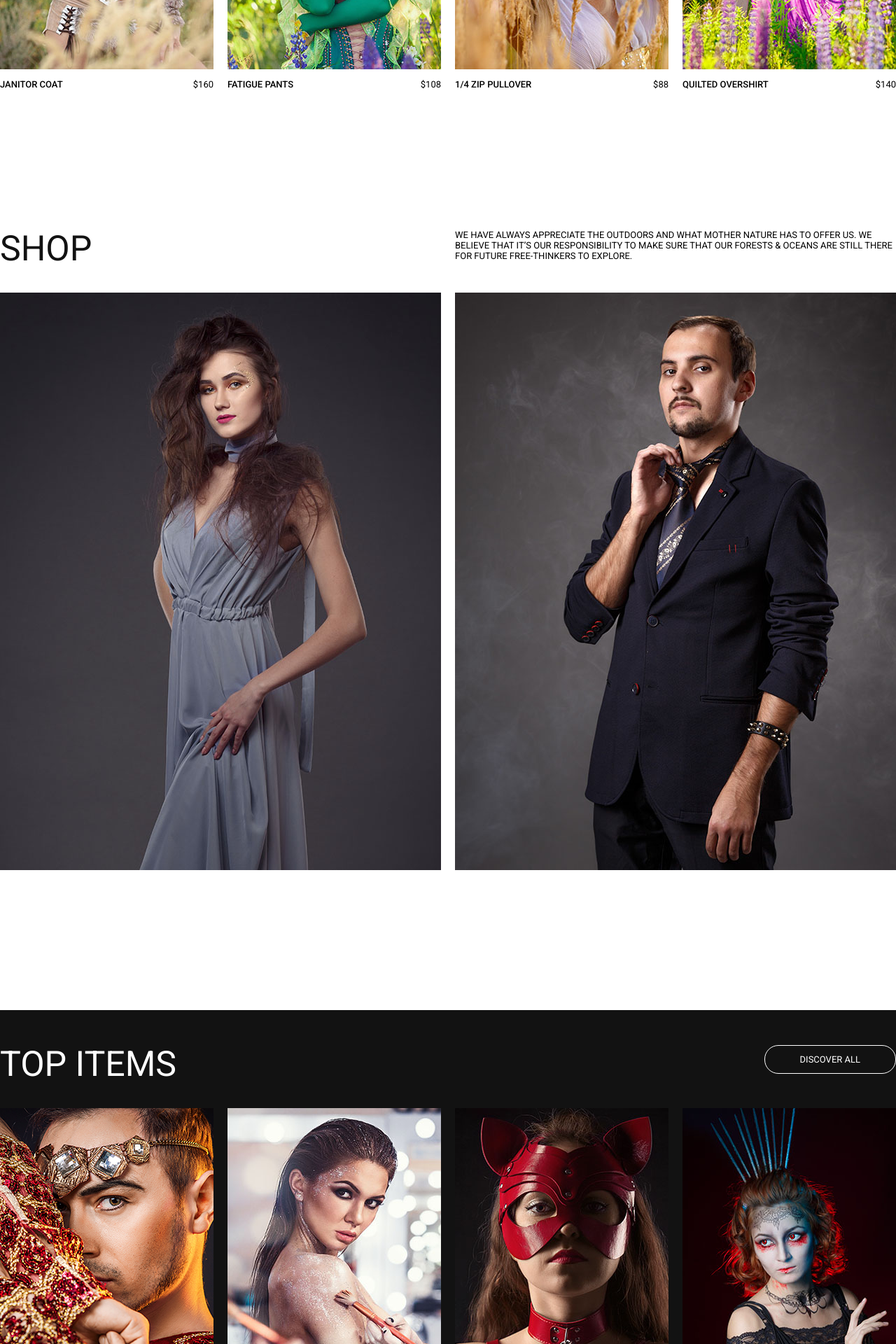
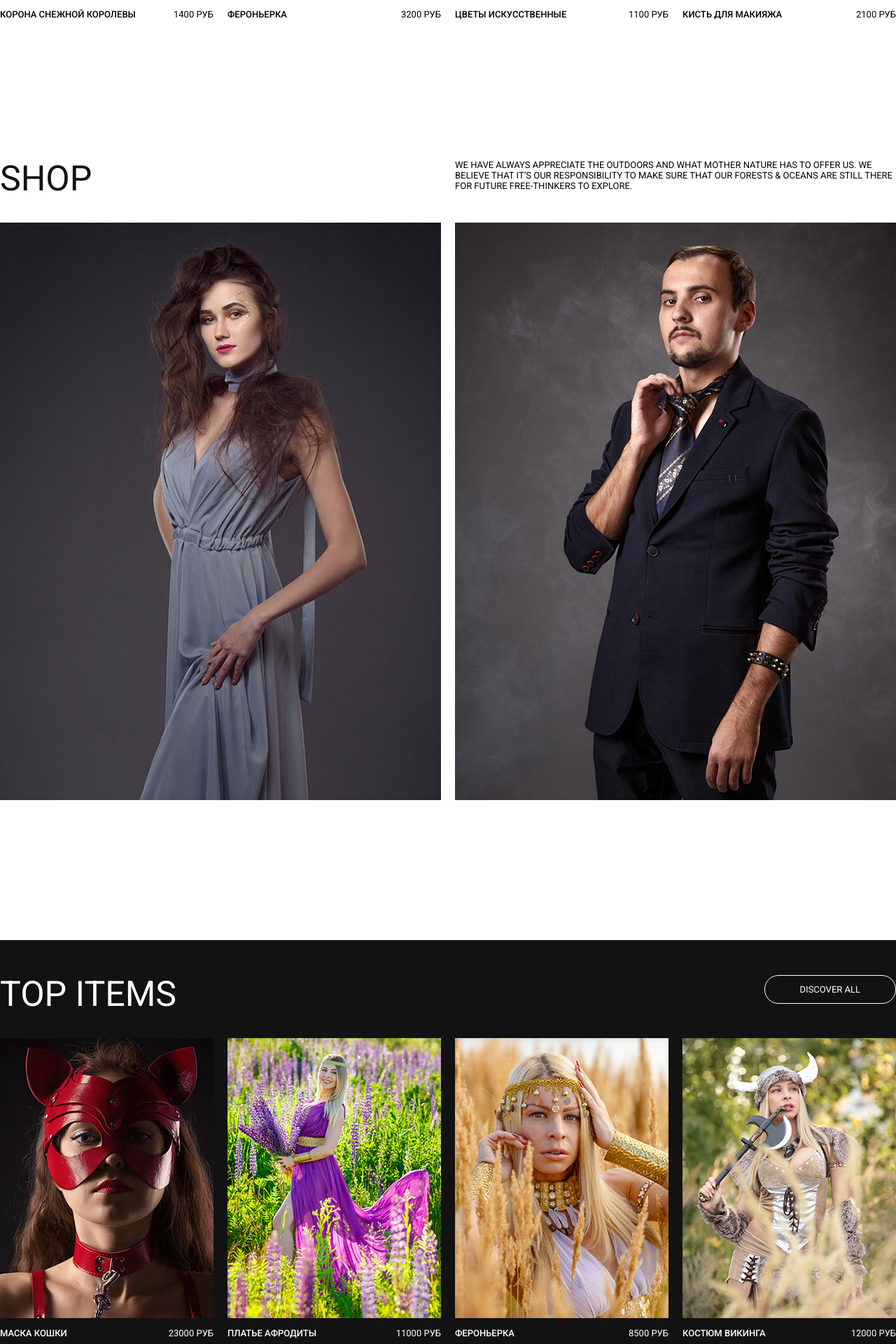
Before and after one commit to andreyinfinity/6_HW_emarket, a Django app: page / in a window 1280 px wide. Shown: the part 1391-3311 px from the top of the page at 70% size. Run offline with Django 4.2, Linux system fonts and the light colour scheme; data comes from the database, SQL or seed files in the repository.

Commit message:
6 задание *

```diff
--- a/catalog/models.py
+++ b/catalog/models.py
@@ -11,6 +11,7 @@ class Product(models.Model):
     price = models.IntegerField()
     date_create = models.DateTimeField(auto_now_add=True)
     date_modification = models.DateTimeField(auto_now=True)
+    viewed = models.IntegerField(default=1, verbose_name='количество просмотров')
 
     def __str__(self):
         return f'{self.name} ({self.description})\n{self.price}'
@@ -32,3 +33,18 @@ class Category(models.Model):
         verbose_name = 'Категория товаров'
         verbose_name_plural = 'Категории товаров'
         ordering = ('name',)
+
+
+class Contacts(models.Model):
+    name = models.CharField(max_length=200, verbose_name='название офиса')
+    address = models.CharField(max_length=200, verbose_name='адрес офиса')
+    phone = models.CharField(max_length=12, verbose_name='телефон')
+    email = models.EmailField(verbose_name='e-mail')
+
+    def __str__(self):
+        return f'{self.name}\n{self.address}'
+
+    class Meta:
+        verbose_name = 'Контакты'
+        verbose_name_plural = 'Контакты'
+        ordering = ('name',)
--- a/catalog/templates/catalog/contacts.html
+++ b/catalog/templates/contacts.html
@@ -34,6 +34,10 @@
 		</div>
 		<div class="grid-2 mt-5">
 			<div>
+				<div class="h2">{{ contacts.name }}</div>
+				<div class="text-2 py-2">{{ contacts.address }}<br>
+				{{ contacts.phone }}<br>
+				{{ contacts.email }}</div>
 				<div class="h4">Manifesto</div>
 				<div class="text-2 mt-5">Our brand lives by a conscious mindset. Not just when it comes to creating quality clothing and goods, but as we strive for quality in everything we do.<br><br>
 Hailing from Birmingham’s creative heartbeat, the Jewellery Quarter, the brand has been built in a place synonymous with quality. It’s historic, hardworking & hardwearing attitude continues to fuel our passion for creating clothing that will stand the test of time.<br><br>
--- a/catalog/templates/catalog/home.html
+++ b/catalog/templates/home.html
@@ -10,12 +10,12 @@
 <!--Header-->
 	<div class="header bg-black">
 		<div class="grid-4 header-nav">
-			<div><a href="/"><img src="/static/images/header/logo.svg" alt="logo"></a></div>
+			<div><a href="{% url 'index' %}"><img src="/static/images/header/logo.svg" alt="logo"></a></div>
 			<div class="grid-4a align-c link-title-2">
 				<a href="#">men</a>
 				<a href="#">women</a>
 				<a href="#">lookbook</a>
-				<a href="contacts/">contacts</a>
+				<a href="{% url 'contacts' %}">contacts</a>
 			</div>
 			<div></div>
 			<div class="grid-4a align-c justify-e">
@@ -56,42 +56,17 @@
 			</div>
 		</div>
 		<div class="grid-4">
+			{% for product in new_products %}
 			<div class="card">
 				<div class="card-img">
-					<img src="/static/images/card/image01.jpg" alt="card">
+					<img src="{{ product.image.url }}" alt="card">
 				</div>
 				<div class="grid-2a justify-sb mt-1">
-					<div class="sub-2">Janitor Coat</div>
-					<div class="sub-3">$160</div>
+					<div class="sub-2">{{ product.name }}</div>
+					<div class="sub-3">{{ product.price }} руб</div>
 				</div>
 			</div>
-			<div class="card">
-				<div class="card-img">
-					<img src="/static/images/card/image19.jpg" alt="card">
-				</div>
-				<div class="grid-2a justify-sb mt-1">
-					<div class="sub-2">Fatigue Pants</div>
-					<div class="sub-3">$108</div>
-				</div>
-			</div>
-			<div class="card">
-				<div class="card-img">
-					<img src="/static/images/card/image02.jpg" alt="card">
-				</div>
-				<div class="grid-2a justify-sb mt-1">
-					<div class="sub-2">1/4 Zip Pullover</div>
-					<div class="sub-3">$88</div>
-				</div>
-			</div>
-			<div class="card">
-				<div class="card-img">
-					<img src="/static/images/card/image17.jpg" alt="card">
-				</div>
-				<div class="grid-2a justify-sb mt-1">
-					<div class="sub-2">Quilted Overshirt</div>
-					<div class="sub-3">$140</div>
-				</div>
-			</div>
+			{% endfor %}
 		</div>
 	</div>
 <!--Магазин-->
@@ -125,42 +100,17 @@
 			</div>
 		</div>
 		<div class="grid-4">
+			{% for top_item in top_items %}
 			<div class="card">
 				<div class="card-img">
-					<img src="/static/images/card/image08.jpg" alt="card">
+					<img src="{{ top_item.image.url }}" alt="card">
 				</div>
 				<div class="grid-2a justify-sb mt-1">
-					<div class="sub-2">Fatigue Pants</div>
-					<div class="sub-3">$108</div>
+					<div class="sub-2">{{ top_item.name }}</div>
+					<div class="sub-3">{{ top_item.price }} руб</div>
 				</div>
 			</div>
-			<div class="card">
-				<div class="card-img">
-					<img src="/static/images/card/image11.jpg" alt="card">
-				</div>
-				<div class="grid-2a justify-sb mt-1">
-					<div class="sub-2">Mindset Tour Jacket</div>
-					<div class="sub-3">$156</div>
-				</div>
-			</div>
-			<div class="card">
-				<div class="card-img">
-					<img src="/static/images/card/image13.jpg" alt="card">
-				</div>
-				<div class="grid-2a justify-sb mt-1">
-					<div class="sub-2">Oval Signet Ring</div>
-					<div class="sub-3">$130</div>
-				</div>
-			</div>
-			<div class="card">
-				<div class="card-img">
-					<img src="/static/images/card/image07.jpg" alt="card">
-				</div>
-				<div class="grid-2a justify-sb mt-1">
-					<div class="sub-2">Athletic T-Shirt</div>
-					<div class="sub-3">$34</div>
-				</div>
-			</div>
+			{% endfor %}
 		</div>
 	</div>
 <!--Footer-->
--- a/catalog/urls.py
+++ b/catalog/urls.py
@@ -3,6 +3,6 @@ from django.urls import path
 from catalog.views import index, contacts
 
 urlpatterns = [
-    path('', index),
-    path('contacts/', contacts)
+    path('', index, name='index'),
+    path('contacts/', contacts, name='contacts')
 ]
--- a/catalog/views.py
+++ b/catalog/views.py
@@ -1,17 +1,25 @@
 from django.shortcuts import render
+from .models import Product, Contacts
 
 # Create your views here.
 
 
 def index(request):
-    return render(request=request, template_name='catalog/home.html')
+    new_products = Product.objects.order_by('-date_modification')[:4]
+    print(new_products)
+    top_items = Product.objects.order_by('-viewed')[:4]
+    return render(request=request, template_name='home.html',
+                  context={'new_products': new_products,
+                           'top_items': top_items})
 
 
 def contacts(request):
+    cont = Contacts.objects.get()
     if request.method == 'POST':
         name = request.POST.get('name')
         phone = request.POST.get('phone')
         email = request.POST.get('email')
         message = request.POST.get('message')
         print(f'Name: {name}, phone: {phone}, email: {email}. {message}')
-    return render(request=request, template_name='catalog/contacts.html')
+    return render(request=request, template_name='contacts.html',
+                  context={'contacts': cont})
--- a/catalog_data.json
+++ b/catalog_data.json
@@ -9,7 +9,8 @@
       "category": 1,
       "price": 12000,
       "date_create": "2023-11-15T21:06:52.526Z",
-      "date_modification": "2023-11-15T21:06:52.526Z"
+      "date_modification": "2023-11-15T21:06:52.526Z",
+      "viewed": 10
     }
   },
   {
@@ -22,7 +23,8 @@
       "category": 3,
       "price": 8500,
       "date_create": "2023-11-15T21:08:44.492Z",
-      "date_modification": "2023-11-15T21:08:44.492Z"
+      "date_modification": "2023-11-15T21:08:44.492Z",
+      "viewed": 12
     }
   },
   {
@@ -35,12 +37,13 @@
       "category": 4,
       "price": 11000,
       "date_create": "2023-11-15T21:10:23.793Z",
-      "date_modification": "2023-11-15T21:10:23.793Z"
+      "date_modification": "2023-11-15T21:10:23.793Z",
+      "viewed": 13
     }
   },
   {
     "model": "catalog.product",
-    "pk": 4,
+    "pk": 5,
     "fields": {
       "name": "Маска кошки",
       "description": "Кожаная маска кошки красного цвета",
@@ -48,7 +51,92 @@
       "category": 2,
       "price": 23000,
       "date_create": "2023-11-15T21:11:07.253Z",
-      "date_modification": "2023-11-15T21:11:07.253Z"
+      "date_modification": "2023-11-15T21:11:07.253Z",
+      "viewed": 18
+    }
+  },
+  {
+    "model": "catalog.product",
+    "pk": 6,
+    "fields": {
+      "name": "Костюм эльфийки",
+      "description": "Эльфийский костюм, украшенный цветами",
+      "image": "products/image19.jpg",
+      "category": 1,
+      "price": 9500,
+      "date_create": "2023-11-17T08:44:17.381Z",
+      "date_modification": "2023-11-17T08:44:17.381Z",
+      "viewed": 1
+    }
+  },
+  {
+    "model": "catalog.product",
+    "pk": 7,
+    "fields": {
+      "name": "Платье летнее",
+      "description": "Летнее фиолетовое платье",
+      "image": "products/image18.jpg",
+      "category": 4,
+      "price": 7900,
+      "date_create": "2023-11-17T08:45:31.385Z",
+      "date_modification": "2023-11-17T08:45:31.385Z",
+      "viewed": 5
+    }
+  },
+  {
+    "model": "catalog.product",
+    "pk": 8,
+    "fields": {
+      "name": "Кисть для макияжа",
+      "description": "Кисть для макияжа",
+      "image": "products/image11.jpg",
+      "category": 5,
+      "price": 2100,
+      "date_create": "2023-11-17T08:46:38.939Z",
+      "date_modification": "2023-11-17T08:46:38.939Z",
+      "viewed": 4
+    }
+  },
+  {
+    "model": "catalog.product",
+    "pk": 9,
+    "fields": {
+      "name": "Цветы искусственные",
+      "description": "Искусственные цветы для фотосессий",
+      "image": "products/image10.jpg",
+      "category": 3,
+      "price": 1100,
+      "date_create": "2023-11-17T08:47:30.417Z",
+      "date_modification": "2023-11-17T08:47:30.417Z",
+      "viewed": 7
+    }
+  },
+  {
+    "model": "catalog.product",
+    "pk": 10,
+    "fields": {
+      "name": "Фероньерка",
+      "description": "Фероньерка для мужчин",
+      "image": "products/image08.jpg",
+      "category": 3,
+      "price": 3200,
+      "date_create": "2023-11-17T08:48:24.241Z",
+      "date_modification": "2023-11-17T08:48:24.241Z",
+      "viewed": 5
+    }
+  },
+  {
+    "model": "catalog.product",
+    "pk": 11,
+    "fields": {
+      "name": "Корона Снежной королевы",
+      "description": "Корона Снежной королевы",
+      "image": "products/image07.jpg",
+      "category": 3,
+      "price": 1400,
+      "date_create": "2023-11-17T08:49:22.570Z",
+      "date_modification": "2023-11-17T08:49:22.570Z",
+      "viewed": 2
     }
   },
   {
@@ -90,5 +178,15 @@
       "name": "Макияж",
       "description": "Косметика и аксессуары для профессионального макияжа"
     }
+  },
+  {
+    "model": "catalog.contacts",
+    "pk": 1,
+    "fields": {
+      "name": "Центральный офис",
+      "address": "г. Казань, ул. Солдатская, д. 8, оф. 202",
+      "phone": "+78432530205",
+      "email": "infinity@studio.ru"
+    }
   }
 ]
--- a/config/settings.py
+++ b/config/settings.py
@@ -132,5 +132,5 @@ STATIC_URL = 'static/'
 
 DEFAULT_AUTO_FIELD = 'django.db.models.BigAutoField'
 
-MEDIA_URL = 'media/'
-MEDIA_ROOT = Path.joinpath(BASE_DIR, 'media')
+MEDIA_URL = '/media/'
+MEDIA_ROOT = os.path.join(BASE_DIR, 'media/')
```
Also changed, not shown: catalog/admin.py (+8 -1 lines), catalog/migrations/0002_contacts.py (added), catalog/migrations/0003_alter_contacts_phone.py (added), catalog/migrations/0004_product_viewed.py (added), 1 other file.
